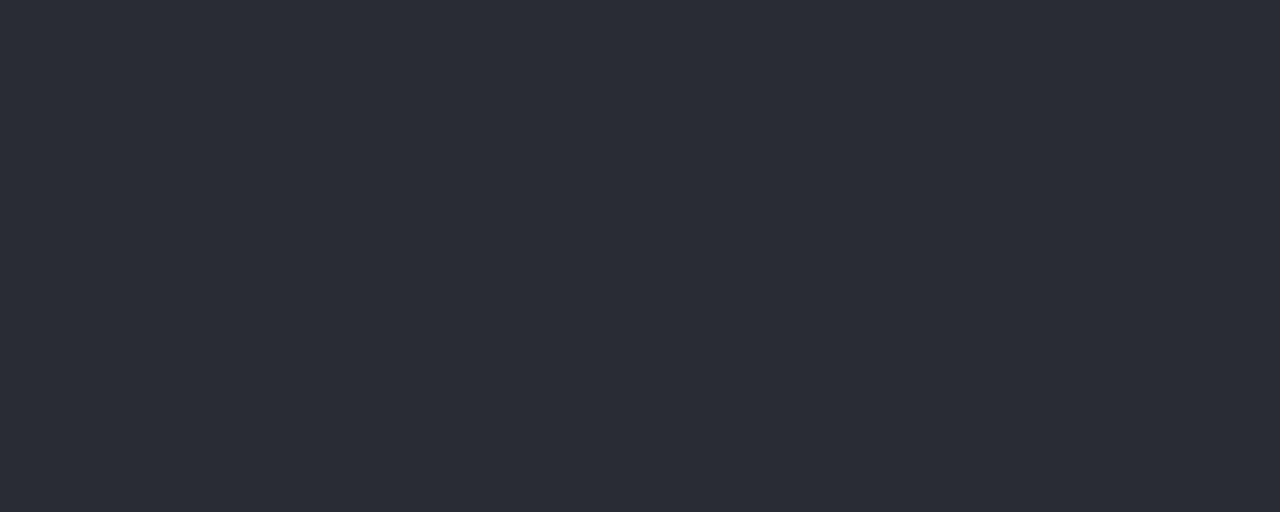
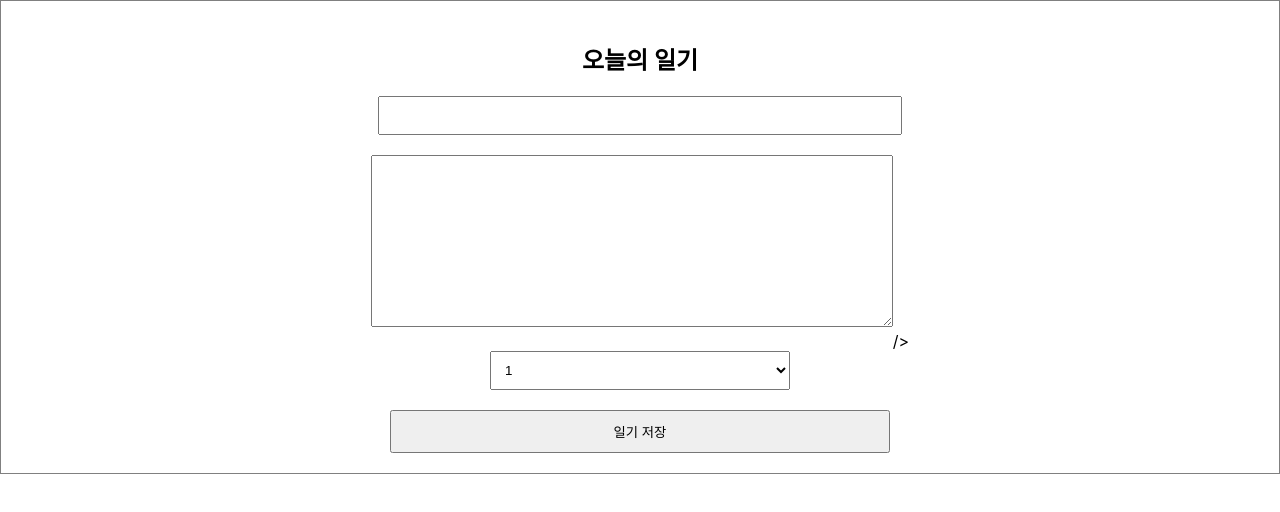
Before and after one commit to Ray901104/react, a React (Create React App) app in the folder simple-diary/: page / in a window 1280 px wide. Shown: the top 512 px of the page. Built offline with nearby package versions, Linux system fonts and the light colour scheme.

Commit message:
React에서 사용자 입력 처리하기

```diff
--- a/simple-diary/src/App.css
+++ b/simple-diary/src/App.css
@@ -1,38 +1,27 @@
-.App {
+.DiaryEditor {
+  border: 1px solid grey;
   text-align: center;
+  padding: 20px;
 }
 
-.App-logo {
-  height: 40vmin;
-  pointer-events: none;
+.DiaryEditor input, textarea {
+  margin-bottom: 20px;
+  width: 500px;
+  padding: 10px;
 }
 
-@media (prefers-reduced-motion: no-preference) {
-  .App-logo {
-    animation: App-logo-spin infinite 20s linear;
-  }
+.DiaryEditor textarea {
+  height: 150px;
 }
 
-.App-header {
-  background-color: #282c34;
-  min-height: 100vh;
-  display: flex;
-  flex-direction: column;
-  align-items: center;
-  justify-content: center;
-  font-size: calc(10px + 2vmin);
-  color: white;
+.DiaryEditor select {
+  width: 300px;
+  padding: 10px;
+  margin-bottom: 20px;
 }
 
-.App-link {
-  color: #61dafb;
+.DiaryEditor button {
+  width: 500px;
+  padding: 10px;
+  cursor: pointer;
 }
-
-@keyframes App-logo-spin {
-  from {
-    transform: rotate(0deg);
-  }
-  to {
-    transform: rotate(360deg);
-  }
-}
--- a/simple-diary/src/App.js
+++ b/simple-diary/src/App.js
@@ -1,10 +1,10 @@
 import './App.css';
+import DiaryEditor from "./DiaryEditor";
 
 function App() {
   return (
     <div className="App">
-      <header className="App-header">
-      </header>
+        <DiaryEditor />
     </div>
   );
 }
--- /dev/null
+++ b/simple-diary/src/DiaryEditor.js
@@ -0,0 +1,48 @@
+import {useState} from "react";
+
+const DiaryEditor = () => {
+    const [state, setState] = useState({
+        author: "",
+        content: "",
+        emotion: 1,
+    });
+
+    const handleChangeState = (e) => {
+        setState({
+            ...state,
+            [e.target.name]: e.target.value,
+        });
+    };
+
+    const handleSubmit = () => {
+        console.log(state);
+        alert("저장 완료");
+    }
+
+    return (
+        <div className="DiaryEditor">
+            <h2>오늘의 일기</h2>
+            <div>
+                <input name="author" value={state.author} onChange={handleChangeState}/>
+            </div>
+            <div>
+                <textarea name="content" value={state.content} onChange={handleChangeState}/>
+                />
+            </div>
+            <div>
+                <select name="emotion" value={state.emotion} onChange={handleChangeState}>
+                    <option value={1}>1</option>
+                    <option value={2}>2</option>
+                    <option value={3}>3</option>
+                    <option value={4}>4</option>
+                    <option value={5}>5</option>
+                </select>
+            </div>
+            <div>
+                <button onClick={handleSubmit}>일기 저장</button>
+            </div>
+        </div>
+    );
+};
+
+export default DiaryEditor;
```
